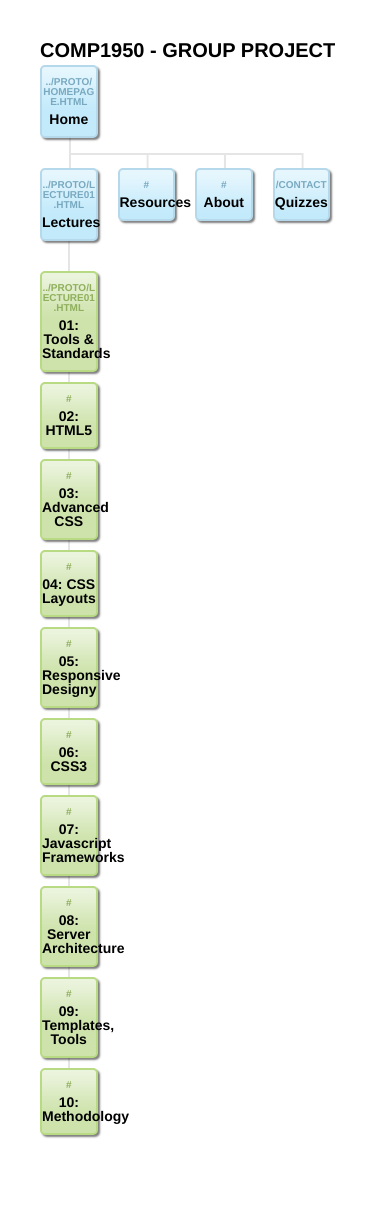
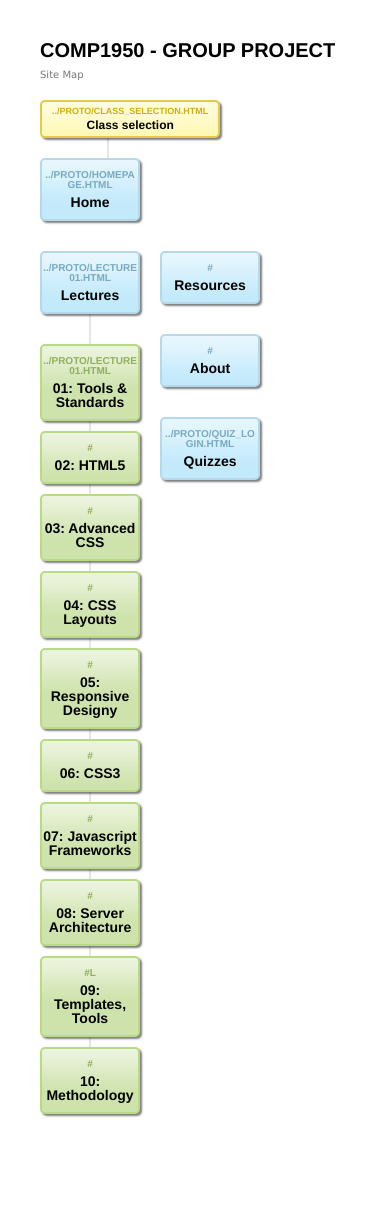
Before and after one commit to ariamisaki/GroupProject, a PHP site: page /meta/sitemap_source.html in a window 390 px wide. After the commit the page ends 1117 px from the top, so only its background shows below. Run offline with PHP 8.4, Linux system fonts and the light colour scheme.

Commit message:
sitemapp mobile css

```diff
--- a/meta/css/cover.css
+++ b/meta/css/cover.css
@@ -103,10 +103,6 @@ body {
   font-weight: 500;
 }
 
-.cover #sitemap_frame {
-height: 1000px;
-}
-
 
 /*
  * Footer
--- a/meta/css/style.css
+++ b/meta/css/style.css
@@ -62,12 +62,34 @@ footer p {
   margin-left: -10px;
 }
 
+.disabled_link {
+  pointer-events: none;
+}
+
 /************** Id *******************/
 #sitemap_frame {
     border: none;
 }
 
-/* Responsive */
+/********* sitemap overwriting ************/
+#primaryNav.col4 li {
+  min-width: 120px;
+}
+
+.cover #sitemap_frame {
+  height: 1000px;
+}
+
+#utilityNav {
+  float: left;
+  background: #ffffff url('../slickmap-master/images/vertical-line.png') center bottom no-repeat
+}
+
+#utilityNav li {
+  margin-bottom: 50px;
+}
+
+/************** Responsive *****************/
 
 @media (min-width: 768px) {
     .navbar-expand-md .navbar-collapse
@@ -76,7 +98,6 @@ footer p {
     }
 }
 
-
 @media (max-width: 530px) {
   .yvette .profile_img {
     top: 132px;
@@ -84,6 +105,22 @@ footer p {
 
   .intro_desc_yvette {
     margin-top: 280px;
+  }
+
+  .cover #sitemap_frame {
+    height: 1300px;
+  }
+
+  #primaryNav li {
+    background: none;
+  }
+
+  #primaryNav li:last-child {
+    background: none;
+  }
+
+  #primaryNav #home {
+    background: none;
   }
 }
 
@@ -164,8 +201,3 @@ footer p {
   .cf4a img:nth-of-type(4) {
     animation-delay: 7s;
   }
-
-  /********* sitemap overwriting ************/
-  #primaryNav li a {
-    min-width: 100px;
-  }
--- a/meta/index.html
+++ b/meta/index.html
@@ -84,7 +84,6 @@
               <li>UI/design for the meta pages</li>
               <li>Javascript/jquery for the meta pages</li>
               <li>Accodion menu for lecture prototype page</li>
-              <li>Print button for lecture prototype page</li>
             </ul>
             <p class="sns">
                 <a href="mailto:mailto:naze.misaki@gmail.com"><img src="images/email.png" alt="email to Yvette" /></a>
--- a/meta/sitemap_source.html
+++ b/meta/sitemap_source.html
@@ -5,6 +5,7 @@
 	<meta name="author" content="Matt Everson of Astuteo, LLC – https://www.astuteo.com/slickmap" />
 	<title>SlickMap CSS</title>
 	<link rel="stylesheet" type="text/css" media="screen, print" href="./slickmap-master/slickmap.css" />
+	<link rel="stylesheet" type="text/css" media="screen, print" href="./css/style.css" />
 </head>
 
 <body>
@@ -14,11 +15,11 @@
 		<h1>COMP1950 - Group Project</h1>
 		<h2>Site Map</h2>
 
-		<!--
-		<ul id="primaryNav" class="col2">
+
+		<ul id="utilityNav" class="col2">
 			<li id="class_selection"><a href="../proto/class_selection.html" target="_blank">Class selection</a></li>
 		</ul>
-		-->
+
 		<ul id="primaryNav" class="col4">
 			<li id="home"><a href="../proto/homepage.html" target="_blank">Home</a></li>
 			<li><a href="../proto/lecture01.html">Lectures</a>
@@ -31,15 +32,15 @@
 					<li><a href="#" target="_blank">06: CSS3</a></li>
 					<li><a href="#" target="_blank">07: Javascript Frameworks</a></li>
 					<li><a href="#" target="_blank">08: Server Architecture</a></li>
-					<li><a href="#" target="_blank">09: Templates, Tools</a></li>
+					<li><a href="#l" target="_blank">09: Templates, Tools</a></li>
 					<li><a href="#" target="_blank">10: Methodology</a></li>
 				</ul>
 			</li>
-			<li><a href="#" target="_blank">Resources</a>
+			<li><a href="#" target="_blank" class="disabled_link">Resources</a>
 			</li>
-			<li><a href="#" target="_blank">About</a>
+			<li><a href="#" target="_blank" class="disabled_link">About</a>
 			</li>
-			<li><a href="/contact" target="_blank">Quizzes</a>
+			<li><a href="../proto/quiz_login.html" target="_blank">Quizzes</a>
 			</li>
 		</ul>
 	</div>
```
